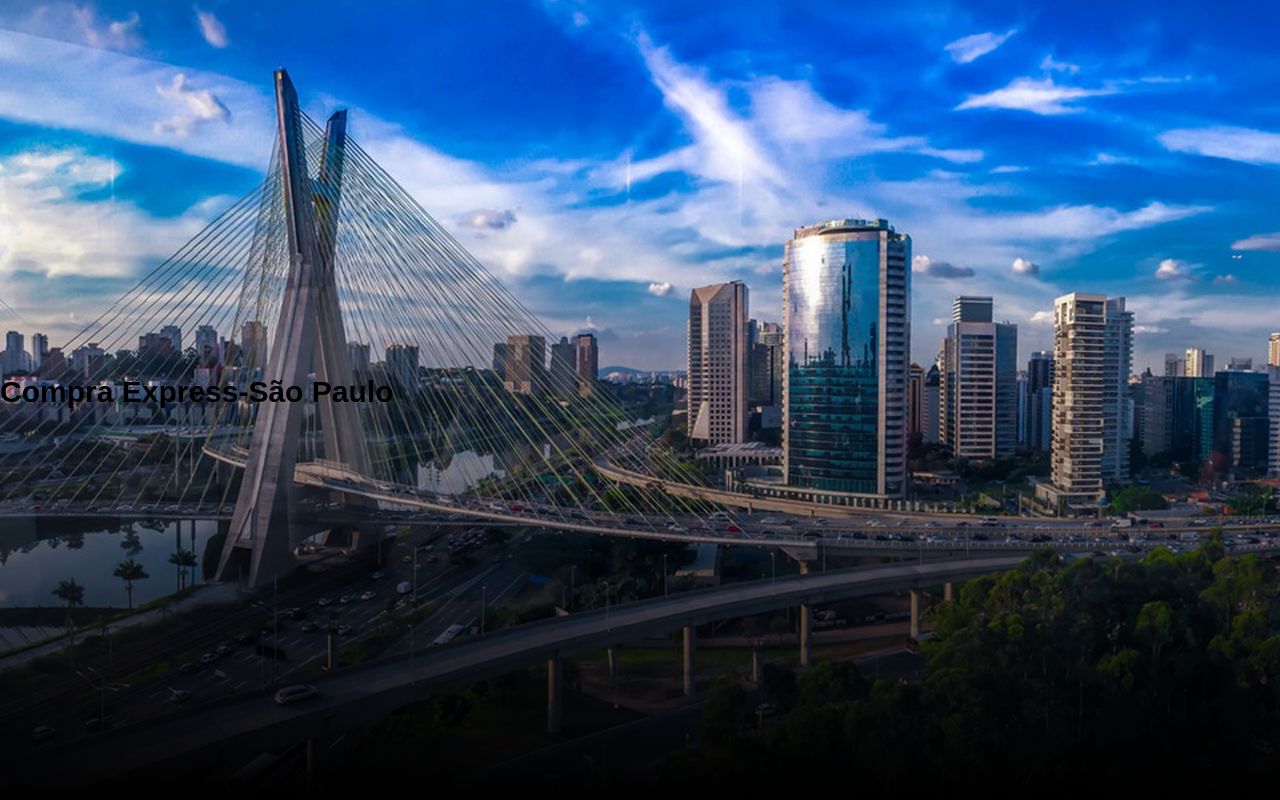
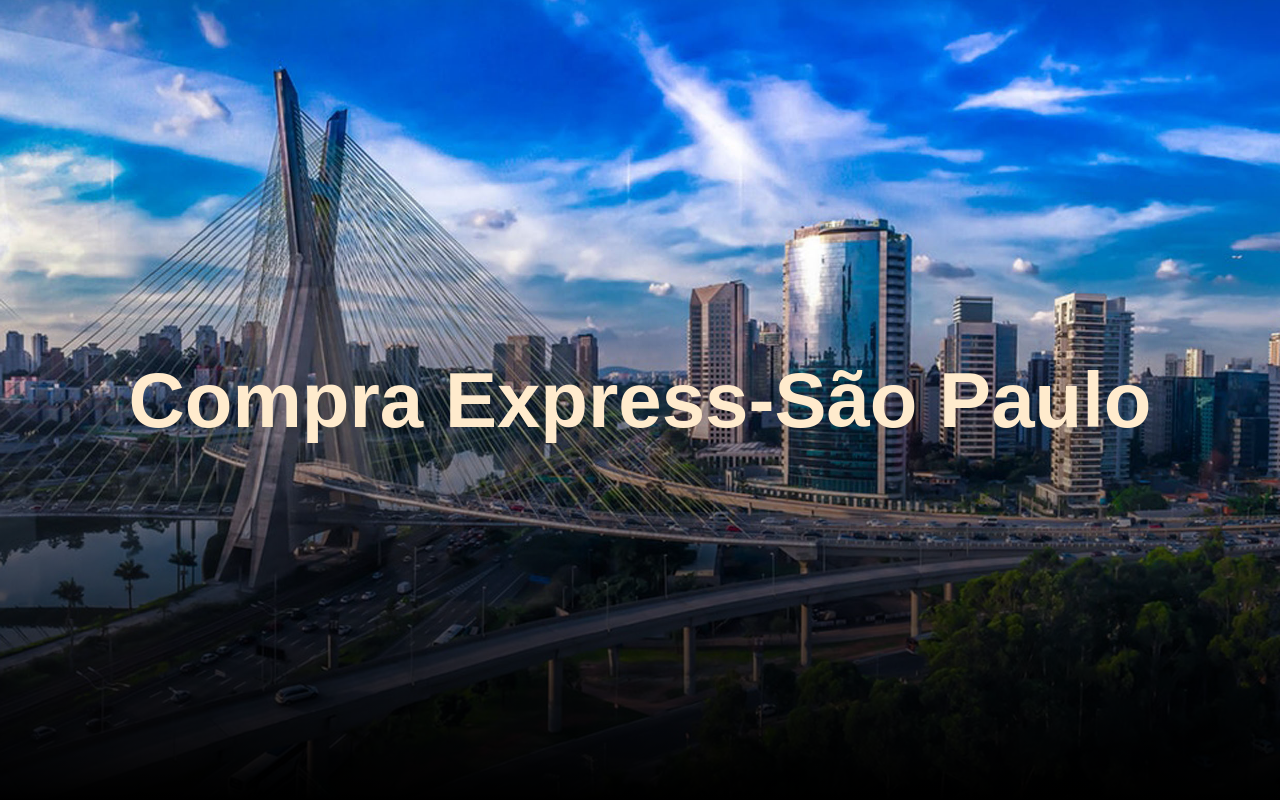
Before and after one commit to jose-900/compras, a plain HTML site: page index.html in a window 1280 px wide. Shown: the top 800 px of the page. Drawn offline with Linux system fonts and the light colour scheme.

Commit message:
Update index.html

```diff
--- a/index.html
+++ b/index.html
@@ -17,7 +17,7 @@
     <div class="wrapper">
      <main>
         <section class="module parallax parallax-1">
-            <h2> Compra Express-São Paulo<br/></h2>
+            <h1> Compra Express-São Paulo<br/></h1>
         </section>
         <section class="module content">
             <div class="container" >
```
